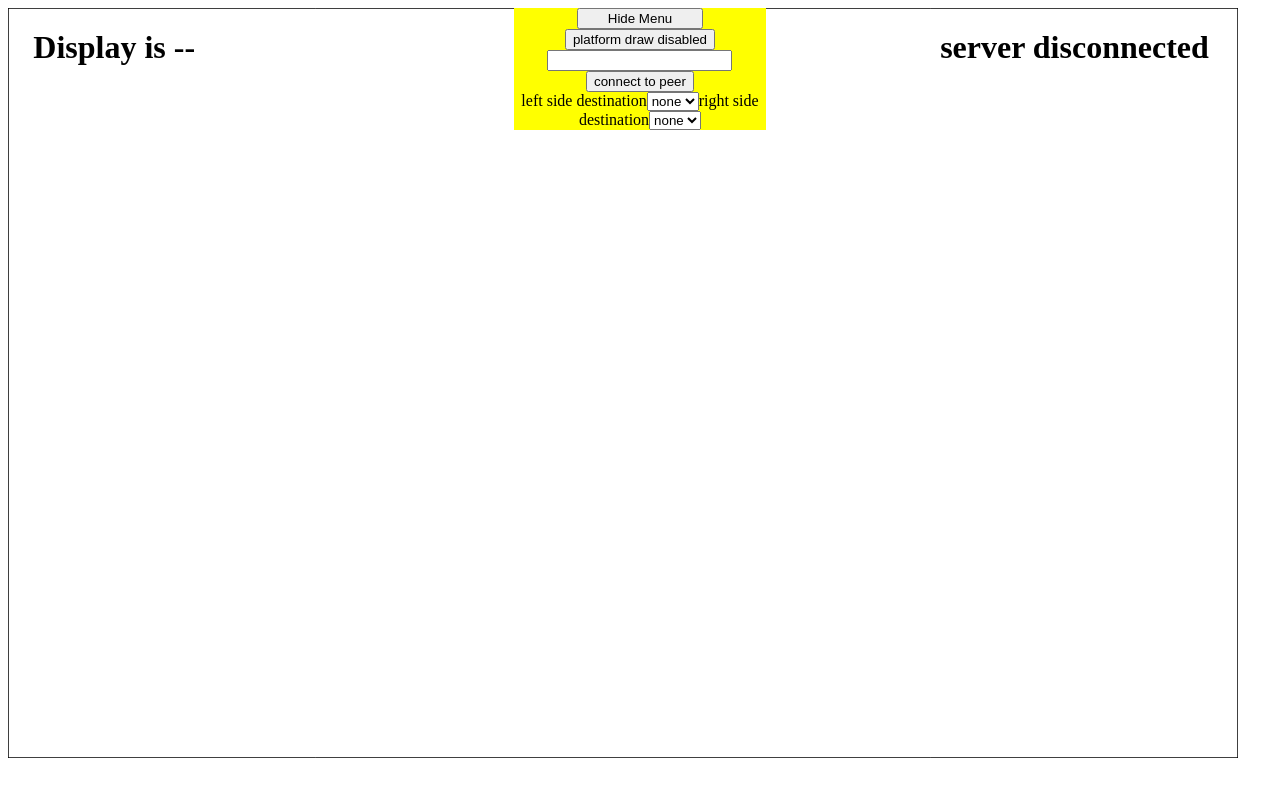
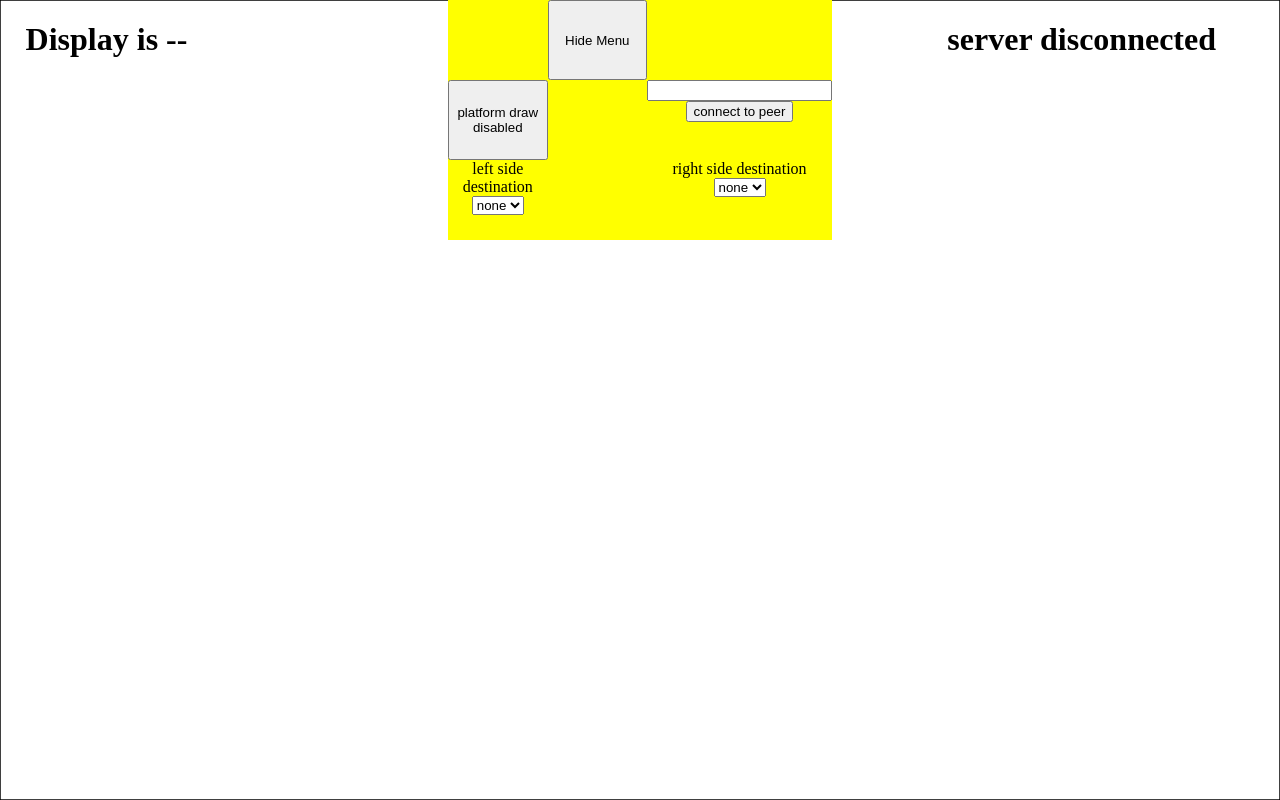
Before and after one commit to James-Is-A-Name/webSocketGameSpace, a website: page public/display.html in a window 1280 px wide. Both pictures are taken after a click on the button "Options menu". Drawn offline with Linux system fonts and the light colour scheme.

Commit message:
alter display menu bar. fix controller connection broadcast

```diff
--- a/public/display.html
+++ b/public/display.html
@@ -5,6 +5,7 @@
     <meta name="viewport" content="width=device-width, initial-scale=1.0">
     <meta http-equiv="X-UA-Compatible" content="ie=edge">
     <link href="/styles/main.css" rel="stylesheet">
+    <link href="/styles/display.css" rel="stylesheet">
     <title>Display</title>
     <script type="text/javascript" src="/scripts/objectDraws.js"></script>
     <script type="text/javascript" src="/scripts/objectInteractions.js"></script>
@@ -12,16 +13,18 @@
     <script type="text/javascript" src="/scripts/p2p.js"></script>
 
 </head>
-<body>
-    <div style="position:relative; text-align: center" id="topDiv">
+<body style="position:relative; margin: 0px; width: 100%; height: 100vh;">
+    <div style="position:relative; text-align: center; width: 100%; height: 100%;" id="topDiv">
         <h1 style="position: absolute; left: 2%" id="displayId">Display is --</h1>
 
         <h1 style="position: absolute; right: 5%" id="serverConnectionState">Server Connection</h1>
         <!-- if this is broken onto multiple lines then the linebreaks count as text elements annoyingly -->
-        <div id="menuSection" style="position: absolute; z-index: 999; left: 40%; top: 0%; width: 20%; background-color: yellow; text-align: center"><button style="width: 50%; height: 100%" onclick="swapMenuContent(true)">Options menu</button></div>
+        <!-- <div id="menuSection" style="position: absolute; z-index: 999; left: 40%; top: 0%; width: 20%; background-color: yellow; text-align: center"><button style="width: 50%; height: 100%" onclick="swapMenuContent(true)">Options menu</button></div> -->
+        <div id="menuSection" class="menuHidingSection"><button onclick="swapMenuContent(true)">Options menu</button></div>
 
         <canvas style="position: absolute; left: 0; z-index: 1" id="canvasArea"></canvas>
         <canvas style="position: absolute; left: 0; z-index: 2;" id="canvasAreaFront"></canvas>
+
     </div>
 </body>
 </html>
--- a/public/scripts/display.js
+++ b/public/scripts/display.js
@@ -38,8 +38,10 @@ const entitieSize = 50;
 
 let playerMoveSpeed = entitieSize/10;
 
-let gameHeight = document.documentElement.clientHeight - entitieSize;
-let gameWidth = document.documentElement.clientWidth - entitieSize;
+// let gameHeight = document.documentElement.clientHeight;
+// let gameWidth = document.documentElement.clientWidth;
+let gameHeight;
+let gameWidth;
 
 // let gameDetails = {
 //     entitieSize: 50,
@@ -143,6 +145,15 @@ function p2pAcceptOffer(offer,fromWho,isAController){ //got an offer so accept i
 
     p2pConnectionTesting = testConnection;
 
+
+    p2pConnectionTesting.dataChannelSetupCallback = ()=>{
+        //POSSIBLE LOOP ISSUES HERE IF NOT THOUGHT ABOUT PROPERLY
+        //INTIAL TESTING HAPPENING
+            //dosent seem to loop too much but might be different
+            //possibly will loop when trying to connect to a new controller that isnt active. not entierly sure it will but it might
+        updateDisplayConnections()
+    }
+
     let connectionIsController = isAController;
 
     p2pConnectionTesting.connectionId = fromWho;
@@ -227,8 +238,6 @@ function broadcastToDisplays(message){
 function handleDisplayMessage(message,fromWho){
     let theMessage = JSON.parse(message.data)
 
-    // console.log("the message is ",theMessage)
-
     if(theMessage.addConnections){
         let newConnections = theMessage.addConnections.filter((connectionToAdd)=>{
             if(activeDisplayId == connectionToAdd){
@@ -252,6 +261,8 @@ function handleDisplayMessage(message,fromWho){
         })
 
         newConnections.forEach((connectionId)=>{
+            //not the best way but will check if it stops double ups
+            controllerConnections[connectionId] = {inProgress: true}
             console.log("connecting to ",connectionId)
             p2pConnect(connectionId);
         })
@@ -321,26 +332,28 @@ function handleControllerMessage(message,fromWho){
 function swapMenuContent(show){
     let menuSection = document.getElementById("menuSection")
 
-    let newContent = undefined;
-    //I dont like this magic number use here. feels icky
-        //also i screws up when formatting the html with line breaks as they are not drawn but count as text elements of a div
-    let oldContent = menuSection.childNodes[0];
+    let menuSectionContents = []
+    menuSection.childNodes.forEach( (element)=>{
+        menuSectionContents.push(element);
+    })
+
+    menuSectionContents.forEach((element)=>{
+        menuSection.removeChild(element)
+    })
 
 
     if(show){
-        newContent = document.createElement("div");
 
         let newButton = document.createElement("button");
         newButton.title = "Hide Menu";
         newButton.innerHTML = newButton.title;
         newButton.onclick = () => {swapMenuContent(false)};
-        newButton.style.width = "50%"
-        newButton.style.height = "100%"
-
-        let newTitle = document.createElement("h1")
-        newTitle.innerHTML = "MENU STUFF"
+        newButton.style.gridColumn = "2";
+        newButton.style.gridRow = "1";
 
         let platformDrawButton = document.createElement("button")
+        platformDrawButton.style.gridColumn = "1";
+        platformDrawButton.style.gridRow = "2";
 
         if(placePlatformsAllow){
             platformDrawButton.innerHTML = "platform draw enabled"
@@ -350,7 +363,6 @@ function swapMenuContent(show){
         }
 
         platformDrawButton.onclick = () => {
-
             //As it will be toggled
             if(!placePlatformsAllow){
                 platformDrawButton.innerHTML = "platform draw enabled"
@@ -379,16 +391,13 @@ function swapMenuContent(show){
         p2pSubmit.id = "connectToPeer";
         p2pSubmit.value = "connect to peer";
 
-
-
-
-
+        p2pTargetForm.style.gridColumn = "3";
+        p2pTargetForm.style.gridRow = "2";
 
         let leftSideDestination = document.createElement("select");
         leftSideDestination.id = "leftSideDestination"
 
         leftSideDestination.onchange = (e)=>{
-            console.log("something selected for the left side",e.target.value)
             leftDisplay = e.target.value
         }
 
@@ -406,12 +415,10 @@ function swapMenuContent(show){
         })
         leftSideDestination.value = leftDisplay;
 
-
         let rightSideDestination = document.createElement("select");
         rightSideDestination.id = "rightSideDestination"
 
         rightSideDestination.onchange = (e)=>{
-            console.log("something selected for the right side",e.target.value)
             rightDisplay = e.target.value
         }
 
@@ -429,44 +436,38 @@ function swapMenuContent(show){
         })
         rightSideDestination.value = rightDisplay;
 
-
-
-
-
         let menuLineBreak = document.createElement("br");
         p2pTargetForm.appendChild(menuLineBreak);
         p2pTargetForm.appendChild(p2pTarget);
         p2pTargetForm.appendChild(p2pSubmit);
 
-        newContent.appendChild(newButton);
-        newContent.appendChild(platformDrawButton);
-
-        newContent.appendChild(p2pTargetForm);
-
-
-
-
+        menuSection.appendChild(newButton);
+        menuSection.appendChild(platformDrawButton);
+        menuSection.appendChild(p2pTargetForm);
 
         let leftDisplayState = document.createElement("span");
-        leftDisplayState.innerHTML = "left side destination"
-        newContent.appendChild(leftDisplayState)
-        newContent.appendChild(leftSideDestination);
+        leftDisplayState.innerHTML = "left side destination";
+        let leftBlock = document.createElement("div");
+        leftBlock.appendChild(leftDisplayState);
+        leftBlock.appendChild(leftSideDestination);
+
+        leftBlock.style.gridColumn = "1";
+        leftBlock.style.gridRow = "3";
+        menuSection.appendChild(leftBlock);
 
         p2pTargetForm.appendChild(menuLineBreak);
 
         let rightDisplayState = document.createElement("span");
         rightDisplayState.innerHTML = "right side destination"
-        newContent.appendChild(rightDisplayState)
-        newContent.appendChild(rightSideDestination);
+        let rightBlock = document.createElement("div");
+        rightBlock.appendChild(rightDisplayState)
+        rightBlock.appendChild(rightSideDestination);
 
+        rightBlock.style.gridColumn = "3";
+        rightBlock.style.gridRow = "3";
+        menuSection.appendChild(rightBlock)
 
-
-
-
-
-        // newContent.appendChild(newTitle);
-
-        menuSection.replaceChild(newContent,oldContent);
+        menuSection.className = "menuShowingSection"
 
     }
     else{
@@ -475,10 +476,10 @@ function swapMenuContent(show){
         newButton.title = "Options menu";
         newButton.innerHTML = newButton.title;
         newButton.onclick = () => {swapMenuContent(true)};
-        newButton.style.width = "50%"
-        newButton.style.height = "100%"
 
-        menuSection.replaceChild(newButton,oldContent);
+        menuSection.className = "menuHidingSection"
+
+        menuSection.appendChild(newButton);
     }
 }
 
@@ -504,8 +505,8 @@ function addNewPlatform(x,y,width,height){
 
 function setupDisplayArea(){
 
-    gameHeight = document.documentElement.clientHeight - 50;
-    gameWidth = document.documentElement.clientWidth - 50;
+    gameHeight = document.documentElement.clientHeight;
+    gameWidth = document.documentElement.clientWidth;
 
     let displayElementBackground = document.getElementById("canvasArea");
     let canvasDrawBackground = displayElementBackground.getContext("2d");
@@ -533,8 +534,6 @@ function connectWebSocket(){
 
     serverConnection.onopen = ()=> {
 
-        //not sure
-        // console.log("websocket open")
         serverConnection.send(JSON.stringify({actAsDisplay:true}));
 
         let connectionMessage = document.getElementById("serverConnectionState");
--- /dev/null
+++ b/public/styles/display.css
@@ -0,0 +1,33 @@
+
+
+
+
+.menuShowingSection{
+    z-index: 100;
+    position: absolute;
+    width: 30%;
+    left: 35%;
+    height: 30%;
+
+    text-align: center;
+
+    background-color: yellow;
+
+    display: grid;
+    grid-template-columns: 1fr 1fr 1fr;
+    grid-template-rows: 1fr 1fr 1fr;
+}
+
+.menuHidingSection{
+    z-index: 100;
+    position: absolute;
+    width: 6%;
+    left: 47%;
+    height: 5%;
+
+    text-align: center;
+
+    display: grid;
+    grid-template-columns: 1fr;
+    grid-template-rows: 1fr;
+}
```
Also changed, not shown: public/styles/controller.css (added, +28 -0 lines).
